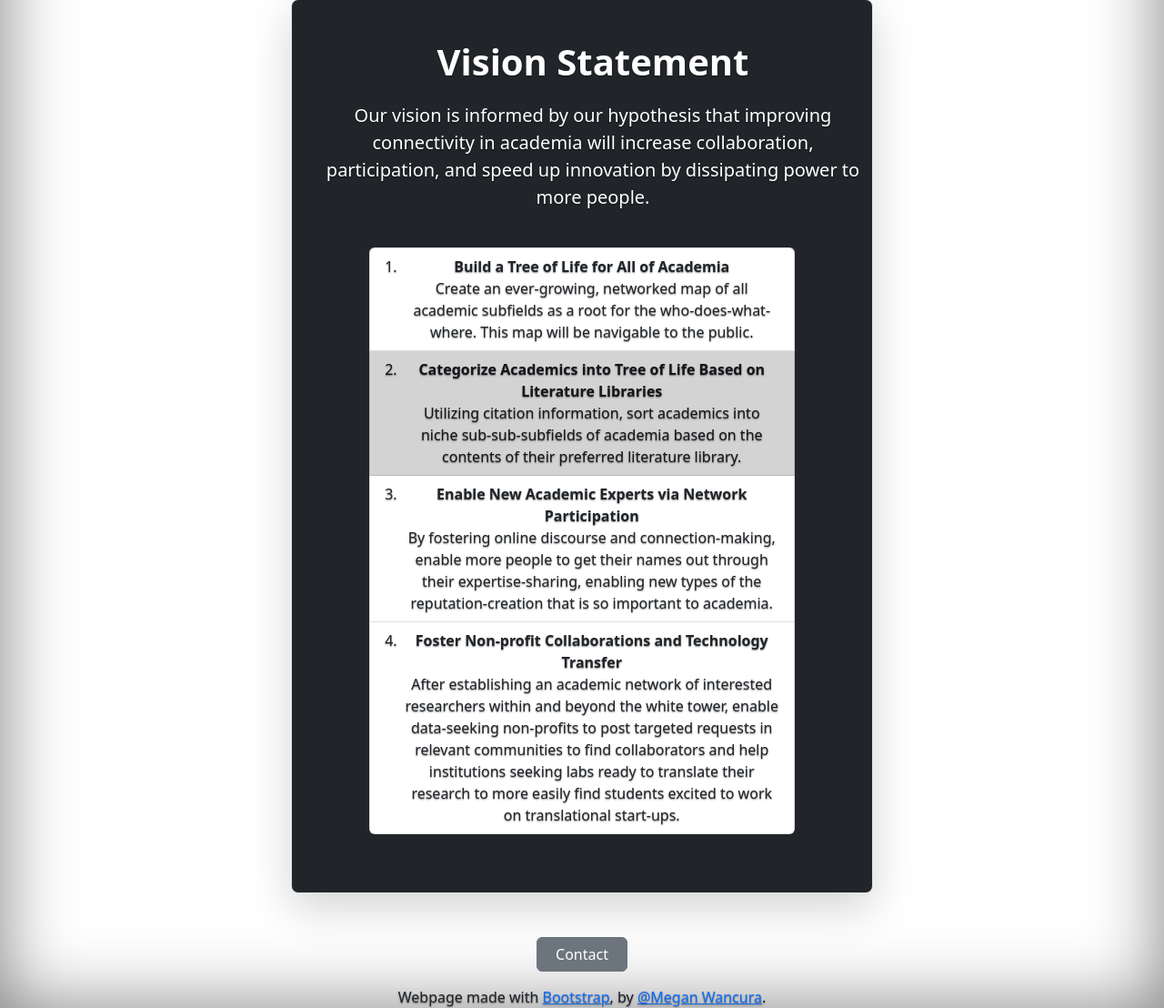
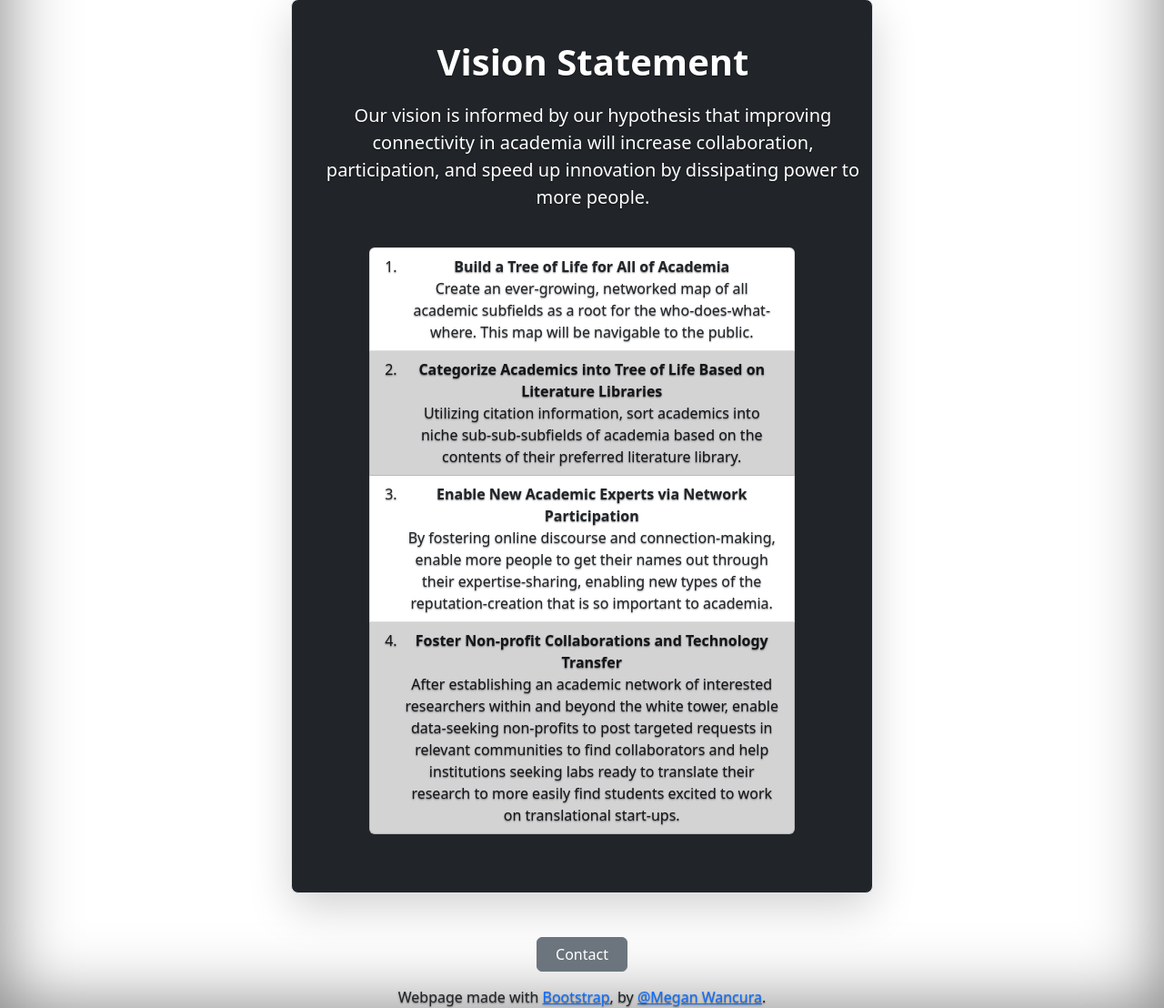
Before and after one commit to meg-wancura/cooplit, a Flask app: page /about in a window 1280 px wide. Shown: the part 2040-3148 px from the top of the page at 91% size. Run offline with Flask 2, Linux system fonts and the light colour scheme.

Commit message:
added an l lol

```diff
--- a/templates/about.html
+++ b/templates/about.html
@@ -133,7 +133,7 @@
 									so important to academia.
 									</div>
 								</li>
-								<li class="list-group-item ist-group-item-dark d-flex justify-content-between align-items-start">
+								<li class="list-group-item list-group-item-dark d-flex justify-content-between align-items-start">
 									<div class="ms-2 me-auto">
 									<div class="fw-bold">Foster Non-profit Collaborations and Technology Transfer</div>
 									After establishing an academic network of interested researchers within and beyond the white tower,
```
